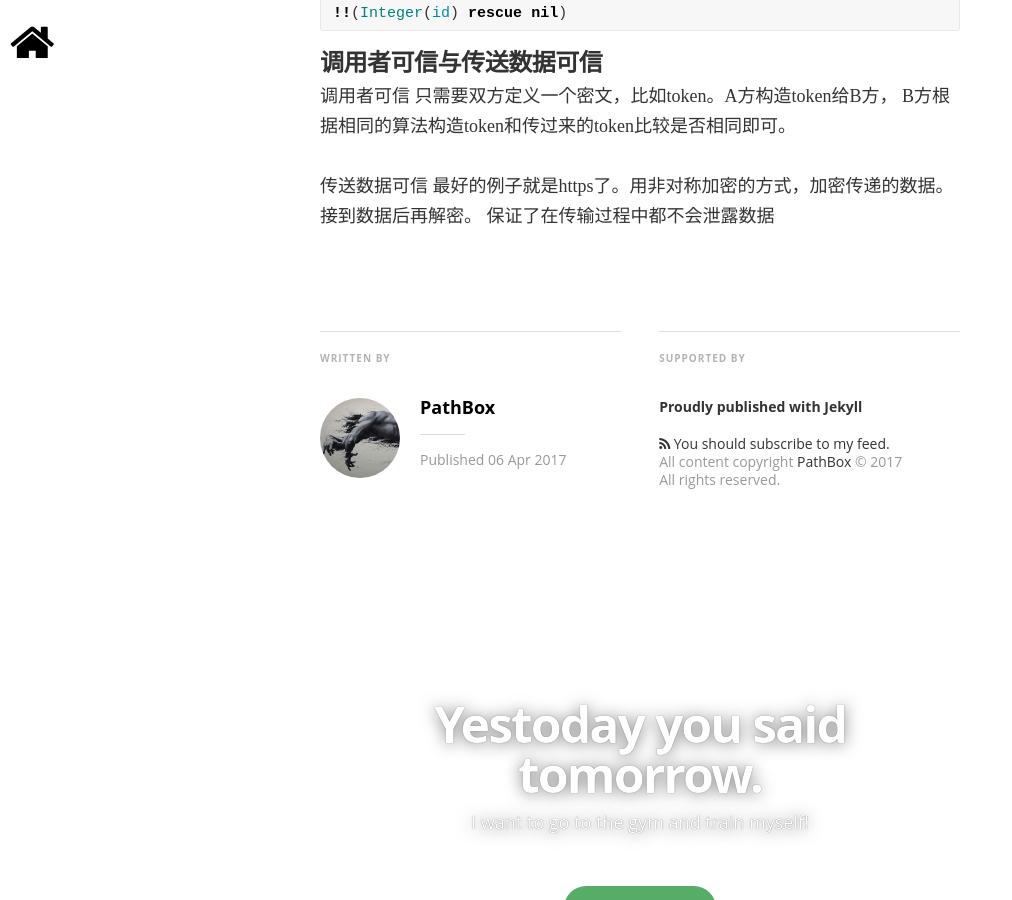
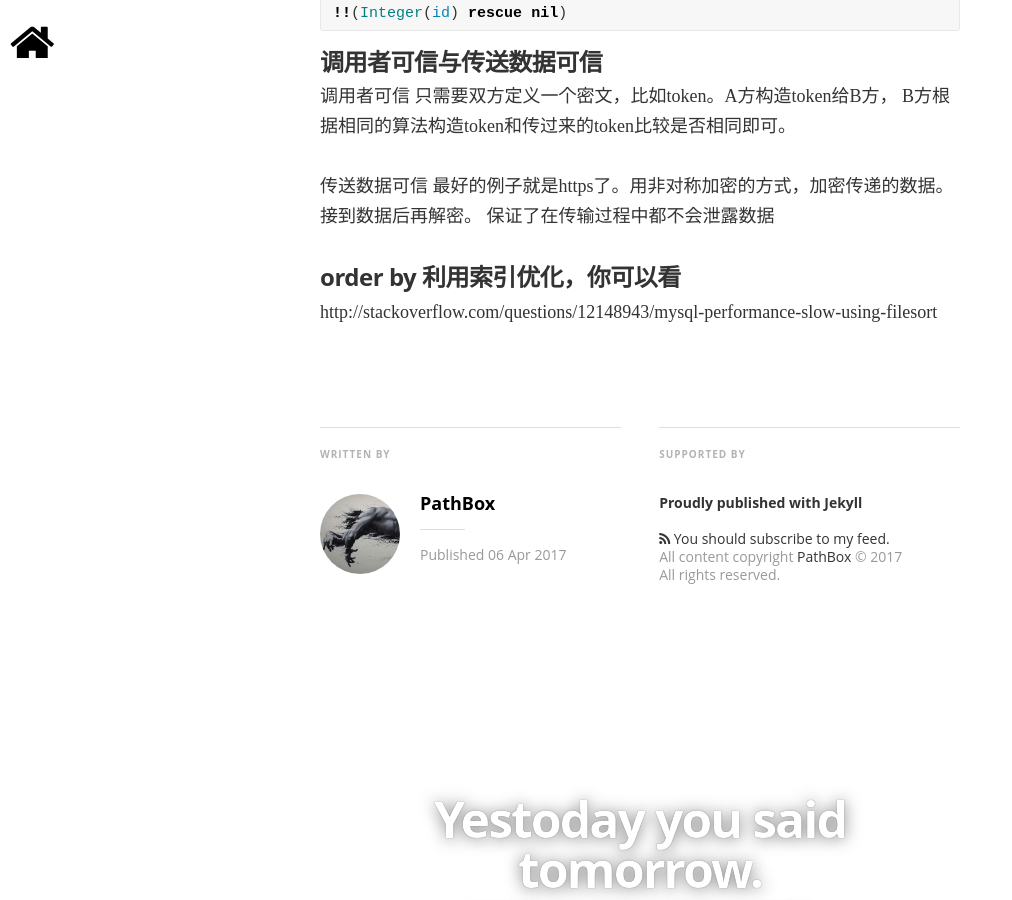
Before and after one commit to pathbox/pathbox.github.io, a Jekyll site: the page built from _posts/2017-04-06-work-summary-in-Udesk-three.md, in a window 1280 px wide and 900 px high, scrolled down 1101 px. Shown: the whole window, without its empty margins (0-1012 px from the left). Built offline with Jekyll 4.4.1, drawn with Linux system fonts in a browser that asks for light colours; nearby versions of some CDN libraries; some web fonts are replaced; comment, search, counter and statistics services are not loaded.

Commit message:
order by 利用索引优化

```diff
--- a/_posts/2017-04-06-work-summary-in-Udesk-three.md
+++ b/_posts/2017-04-06-work-summary-in-Udesk-three.md
@@ -19,3 +19,6 @@ B方根据相同的算法构造token和传过来的token比较是否相同即可
 
 传送数据可信 最好的例子就是https了。用非对称加密的方式，加密传递的数据。接到数据后再解密。
 保证了在传输过程中都不会泄露数据
+
+##### order by 利用索引优化，你可以看
+http://stackoverflow.com/questions/12148943/mysql-performance-slow-using-filesort
```
